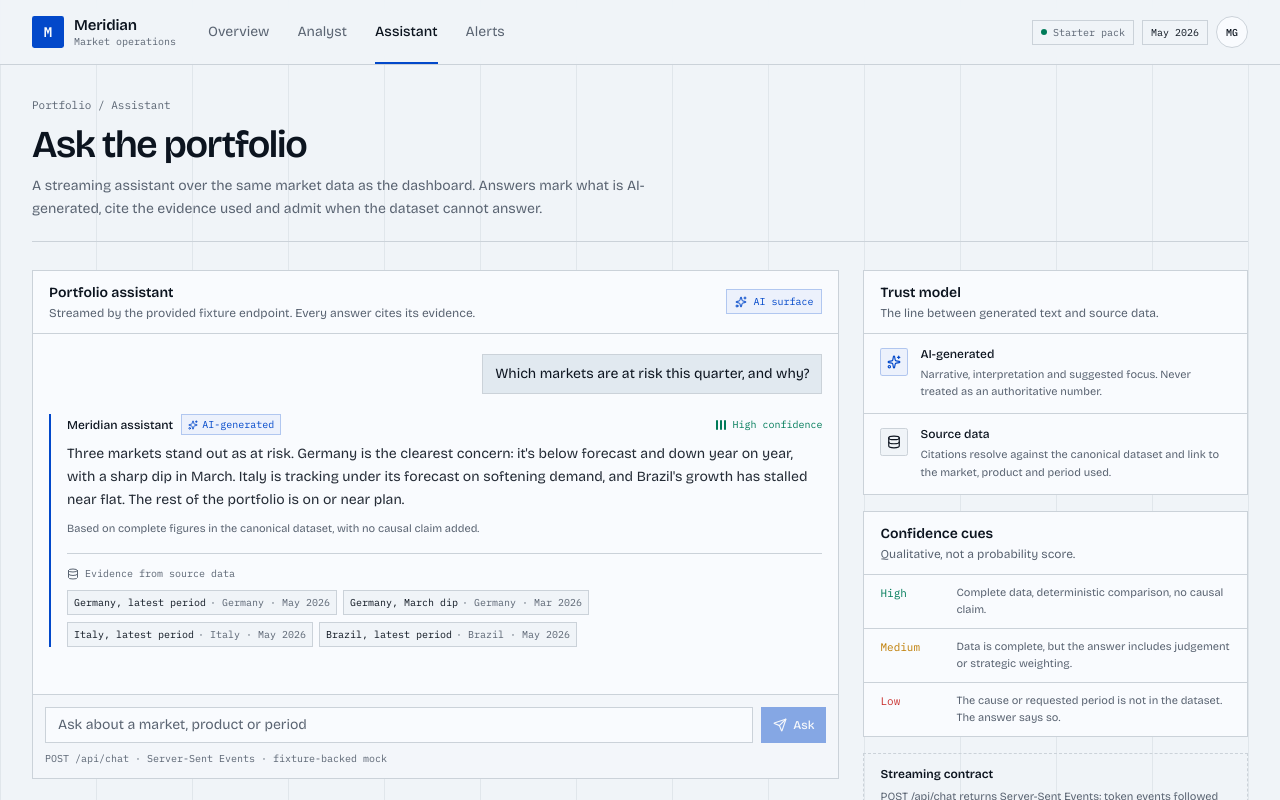
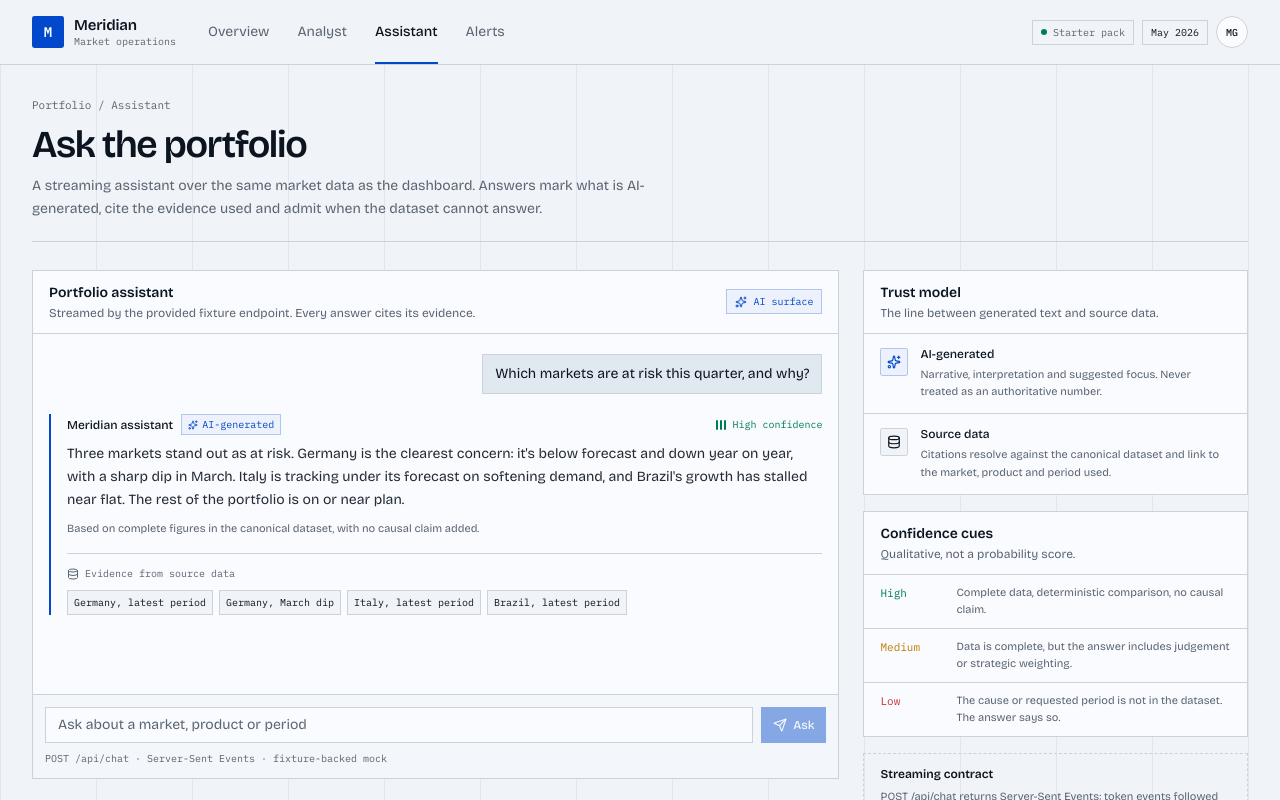
Before and after one commit to miguelgisbert/market-ops-console, a Next.js app: page /assistant in a window 1280 px wide. Both pictures are taken after a click on the button "Which markets are at risk this quarter, and why?". Shown: the top 800 px of the page. Built offline with nearby package versions, Linux system fonts and the light colour scheme.

Commit message:
Tidy citation labels in assistant evidence

```diff
--- a/src/components/assistant/assistant-chat.tsx
+++ b/src/components/assistant/assistant-chat.tsx
@@ -460,19 +460,17 @@ function AssistantMessage({ message, lookup }: { message: ChatMessage; lookup: C
                 {citation.href ? (
                   <Link
                     href={citation.href}
+                    title={citation.secondary || undefined}
                     className="inline-flex items-center gap-1 border bg-background px-1.5 py-1 font-mono text-[10px] text-foreground underline-offset-4 hover:underline focus-visible:outline-none focus-visible:ring-2 focus-visible:ring-ring"
                   >
-                    {citation.label}
-                    {citation.secondary ? (
-                      <span className="text-muted-foreground">· {citation.secondary}</span>
-                    ) : null}
+                    {citation.hasExplicitLabel ? citation.label : citation.secondary}
                   </Link>
                 ) : (
-                  <span className="inline-flex items-center gap-1 border bg-background px-1.5 py-1 font-mono text-[10px] text-foreground">
-                    {citation.label}
-                    {citation.secondary ? (
-                      <span className="text-muted-foreground">· {citation.secondary}</span>
-                    ) : null}
+                  <span
+                    title={citation.secondary || undefined}
+                    className="inline-flex items-center gap-1 border bg-background px-1.5 py-1 font-mono text-[10px] text-foreground"
+                  >
+                    {citation.hasExplicitLabel ? citation.label : citation.secondary}
                   </span>
                 )}
               </li>
```
Also changed, not shown: 1 other file (tests, documents, lock files or other folders).
